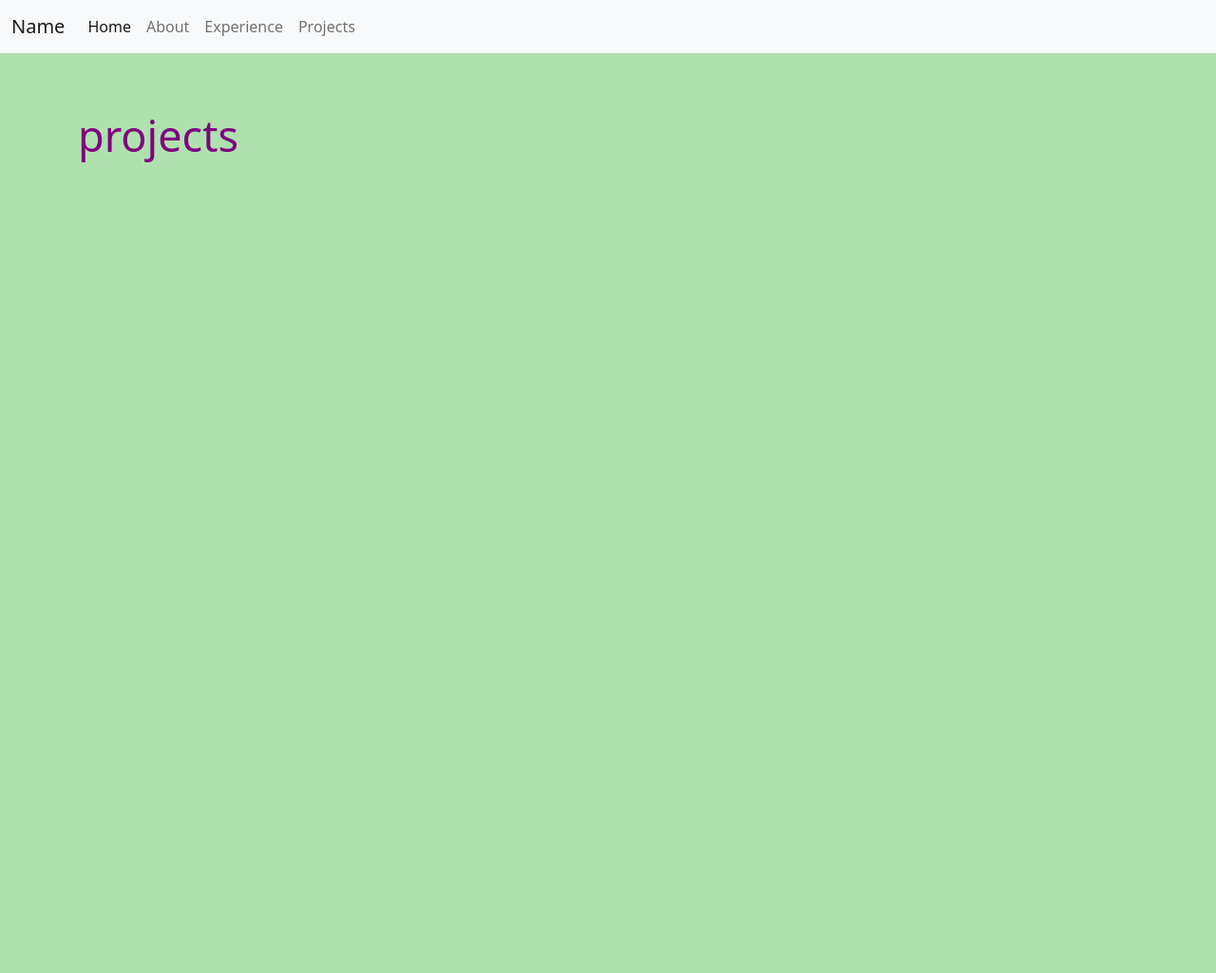
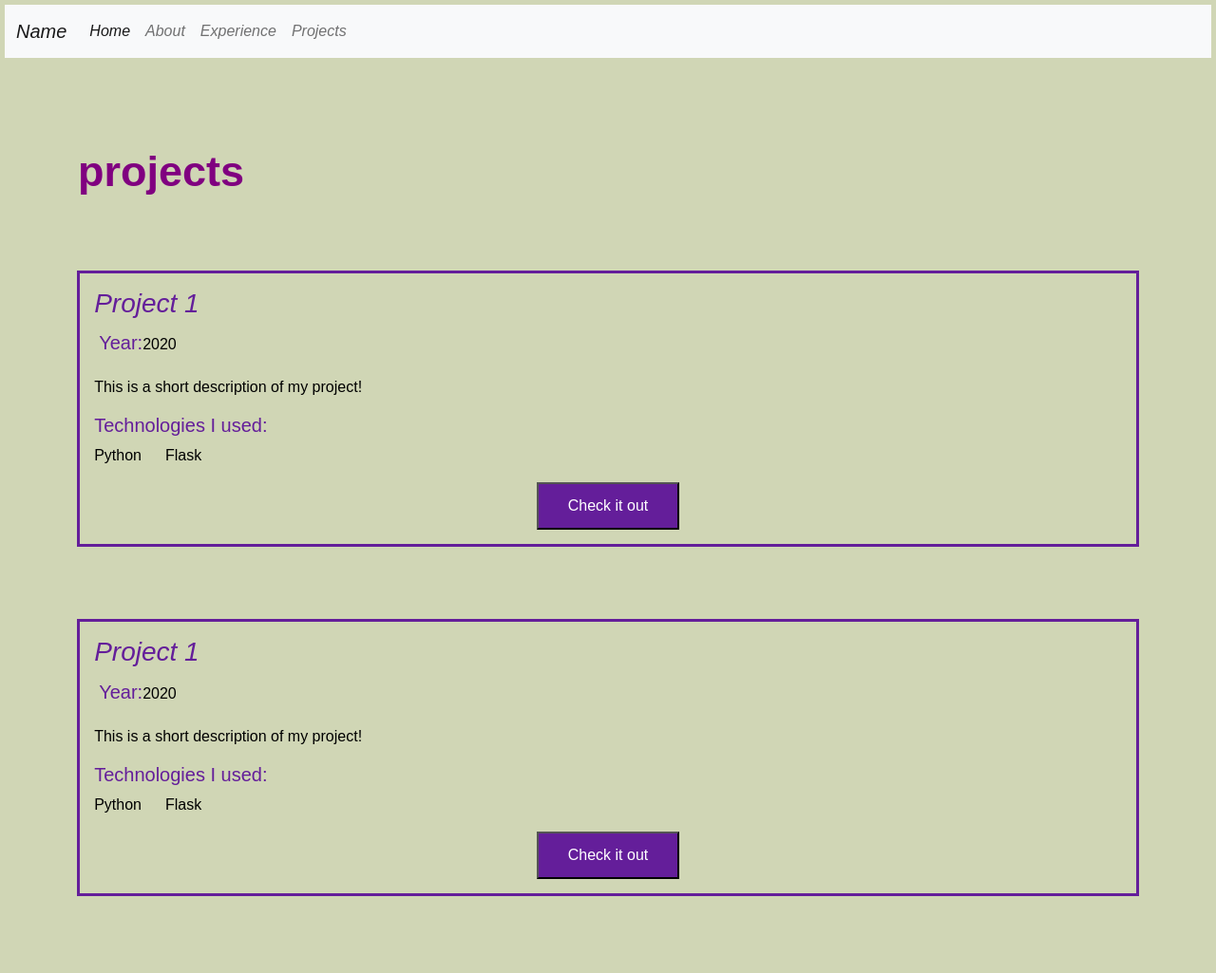
Before and after one commit to dakshinabp/dakshina-mlh-website, a Flask app: page /projects in a window 1280 px wide. Shown: the whole page at 95% size. Before the commit the page ends 171 px from the top, so only its background shows below. Run offline with Flask 2, Linux system fonts and the light colour scheme.

Commit message:
Changes in interface of experience and projects and add to css files

```diff
--- /dev/null
+++ b/flask-website/static/css/generalStyle.css
@@ -0,0 +1,46 @@
+body{
+    padding:5px ;
+    background-color: #D0D6B5;
+    color: #641E9A;
+    font-family: 'Noto Sans TC', sans-serif;
+}
+h1{
+    font-weight:bold;
+    margin-top:3%
+}
+
+p{
+    color: black;
+}
+.textContainer{
+    margin:6%;
+    border-width: 3px;
+    border-style: solid;
+    border-color: #641E9A;
+    display:flex;
+    padding:15px;
+    flex-direction:column;
+}
+.detailContainer{
+    display:flex;
+    flex-direction:row;
+    padding:5px;
+    align-items:baseline;
+}
+.textContainer h3{
+    font-style: italic;
+}
+input{
+    background-color: #641E9A;
+    width:150px;
+    height:50px;
+    color:white;
+    align-self:center;
+}
+.techContainer{
+    display:flex;
+    flex-direction:row;
+}
+.techContainer p{
+    margin-right:25px;
+}
--- /dev/null
+++ b/flask-website/static/css/projectsStyle.css
@@ -0,0 +1,7 @@
+a{
+    color: #641E9A;
+    font-style: italic;
+}
+ul{
+    color:black;
+}
--- a/flask-website/templates/base.html
+++ b/flask-website/templates/base.html
@@ -18,7 +18,14 @@
       href="{{ url_for('static', filename='css/style.css' ) }}"
       rel="stylesheet"
     />
-
+    <link
+      href="{{ url_for('static', filename='css/projectsStyle.css' ) }}"
+      rel="stylesheet"
+    />
+    <link
+      href="{{ url_for('static', filename='css/generalStyle.css' ) }}"
+      rel="stylesheet"
+    />
     <title>{{ title }}</title>
   </head>
   <body>
--- a/flask-website/templates/projects.html
+++ b/flask-website/templates/projects.html
@@ -1,7 +1,36 @@
 {% extends "base.html" %} {% block content %}
+<div class="container">
+      <h1>projects</h1>
+    </div>
+    <div class="textContainer">
+      <h3 >Project 1</h3>
+      <div class="detailContainer">
+        <h5>Year: </h5>
+        <p>2020</p>
+      </div>
+      <p>This is a short description of my project!</p>
+      <h5>Technologies I used:</h5>
+      <div class="techContainer">
+        <p>Python</p>
+        <p>Flask</p>
+      </div>
+      <input type="button" onclick="location.href='https://github.com/MLH-Fellowship/Dakshina-Gina';" value="Check it out">
 
-<div class="container">
-  <h1>projects</h1>
-</div>
+    </div>
+    <div class="textContainer">
+      <h3 >Project 1</h3>
+      <div class="detailContainer">
+        <h5>Year:</h5>
+        <p>2020</p>
+      </div>
 
+      <p>This is a short description of my project!</p>
+      <h5>Technologies I used:</h5>
+      <div class="techContainer">
+        <p>Python</p>
+        <p>Flask</p>
+      </div>
+      <input type="button" onclick="location.href='https://github.com/MLH-Fellowship/Dakshina-Gina';" value="Check it out">
+
+    </div>
 {% endblock %}
```
Also changed, not shown: flask-website/templates/experience.html (+30 -3 lines).
